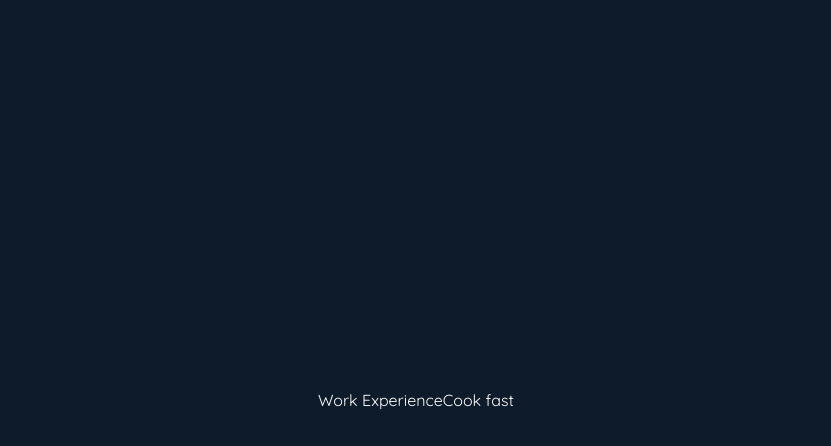
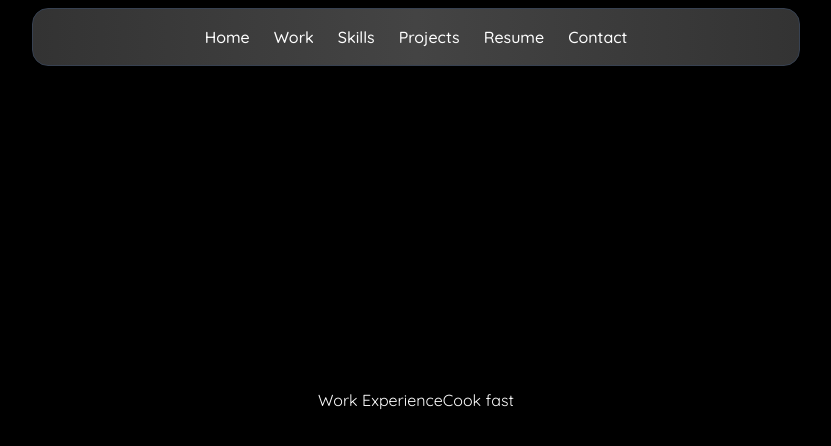
Before and after one commit to phanishree/portfolio, a Next.js app in the folder portfolio-bento/: page /work in a window 1280 px wide. Shown: the top 446 px of the page, without its empty margins (224-1055 px from the left). Built offline with nearby package versions, Linux system fonts and the light colour scheme.

Commit message:
Added nav bar in work experience page

```diff
--- a/portfolio-bento/package.json
+++ b/portfolio-bento/package.json
@@ -15,6 +15,7 @@
     "next": "^14.0.0",
     "react": "^18.2.0",
     "react-dom": "^18.2.0",
+    "react-icons": "^5.4.0",
     "react-simple-typewriter": "^5.0.1",
     "three": "^0.159.0",
     "typewriter-effect": "^2.21.0"
--- /dev/null
+++ b/portfolio-bento/src/app/components/Navbar.css
@@ -0,0 +1,6 @@
+
+  .hamburgerContainer {
+    display: flex;
+    align-items: center;
+    justify-content: right;
+  }
--- /dev/null
+++ b/portfolio-bento/src/app/components/Navbar.js
@@ -0,0 +1,78 @@
+import React, { useState } from "react";
+import Link from "next/link";
+import { HiMenu, HiX } from "react-icons/hi";
+
+export default function NavBar() {
+
+    const [isMenuOpen, setIsMenuOpen] = useState(false);
+
+    const toggleMenu = () => {
+        setIsMenuOpen(!isMenuOpen);
+    };
+
+
+    return (
+        <div className="navBarContainer fixed w-[100vw] lg:w-[60vw] lg:top-[1vh] lg:left-[20vw] right-0 bg-gradient-to-r from-[#333333] via-[#444444] to-[#333333] p-4 lg:rounded-2xl shadow-lg flex items-center justify-center z-50 backdrop-blur-md bg-opacity-80 border border-gray-700">
+
+            <div className="flex items-center justify-center">
+                {/* <div className="lg:hidden text-black font-bold text-lg">Phanishree</div> */}
+                {/* Navigation Links for desktop*/}
+                <div className="hidden lg:flex space-x-6">
+                    <Link href="/home">
+                        <div className="text-white font-medium hover:underline">Home</div>
+                    </Link>
+                    <Link href="/work">
+                        <div className="text-white font-medium hover:underline">Work</div>
+                    </Link>
+                    <Link href="/skills">
+                        <div className="text-white font-medium hover:underline">Skills</div>
+                    </Link>
+                    <Link href="/projects">
+                        <div className="text-white font-medium hover:underline">Projects</div>
+                    </Link>
+                    <Link href="/resume">
+                        <div className="text-white font-medium hover:underline">Resume</div>
+                    </Link>
+                    <Link href="/contact">
+                        <div className="text-white font-medium hover:underline">Contact</div>
+                    </Link>
+                </div>
+            </div>
+
+            {/* Hamburger Menu for Mobile */}
+            <div className="flex justify-end absolute right-[2vw]">
+                <button
+                    onClick={toggleMenu}
+                    className="lg:hidden right-0 text-black text-3xl focus:outline-none"
+                >
+                    {isMenuOpen ? <HiX /> : <HiMenu />}
+                </button>
+            </div>
+            {/* Dropdown Menu (Mobile View) */}
+            {isMenuOpen && (
+                <div className="lg:hidden mt-4 bg-white rounded-lg shadow-lg p-4 absolute m-4 top-4 right-0">
+
+                {/* Hamburger Menu for Mobile */}
+                    <Link href="/home">
+                        <div className="text-black font-medium py-2 hover:underline">Home</div>
+                    </Link>
+                    <Link href="/work">
+                        <div className="text-black font-medium py-2 hover:underline">Work</div>
+                    </Link>
+                    <Link href="/skills">
+                        <div className="text-black font-medium py-2 hover:underline">Skills</div>
+                    </Link>
+                    <Link href="/projects">
+                        <div className="text-black font-medium py-2 hover:underline">Projects</div>
+                    </Link>
+                    <Link href="/resume">
+                        <div className="text-black font-medium py-2 hover:underline">Resume</div>
+                    </Link>
+                    <Link href="/contact">
+                        <div className="text-black font-medium py-2 hover:underline">Contact</div>
+                    </Link>
+                </div>
+            )}
+        </div>
+    );
+}
--- a/portfolio-bento/src/app/work/page.js
+++ b/portfolio-bento/src/app/work/page.js
@@ -1,10 +1,15 @@
+"use client"
 import React from "react";
+import NavBar from "../components/Navbar";
 
 export default function WorkExperience() {
     return (
-      <div className="w-[100vw] h-[100vh] flex items-center justify-center text-white  bg-darkNavy">
-        <h1>Work Experience</h1>
-        <p>Cook fast</p>
-      </div>
+        <>
+            <NavBar />
+            <div className="w-[100vw] h-[100vh] flex items-center justify-center text-white  bg-black">
+                <h1>Work Experience</h1>
+                <p>Cook fast</p>
+            </div>
+        </>
     );
-  }
+}
```
Also changed, not shown: portfolio-bento/src/app/components/PortfolioHome.js (+6 -6 lines).
